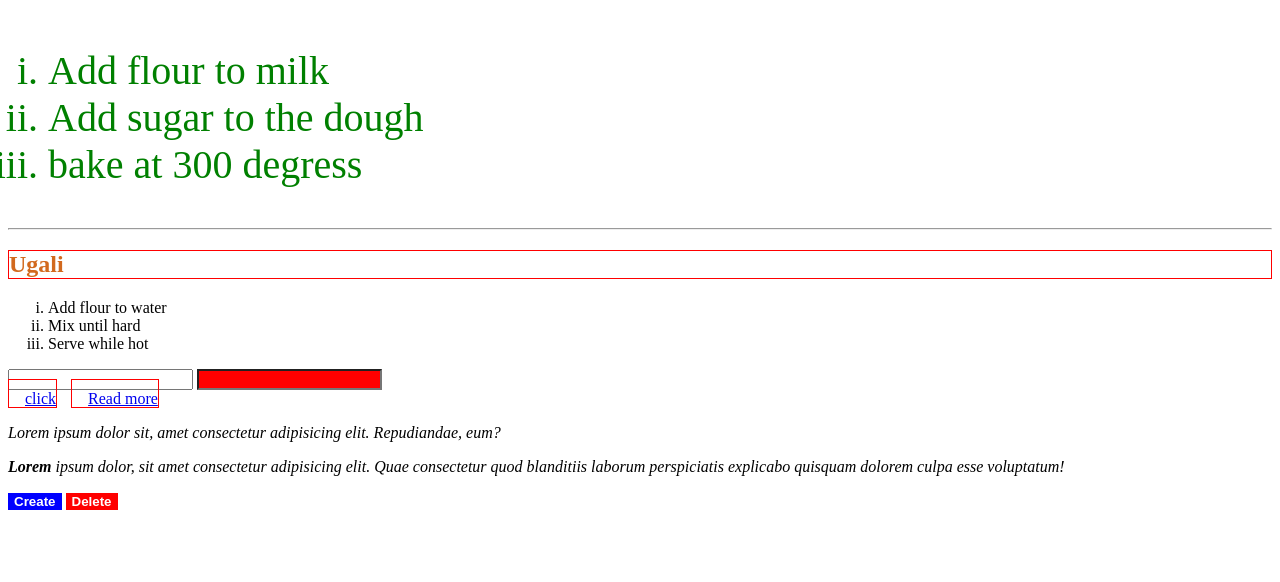
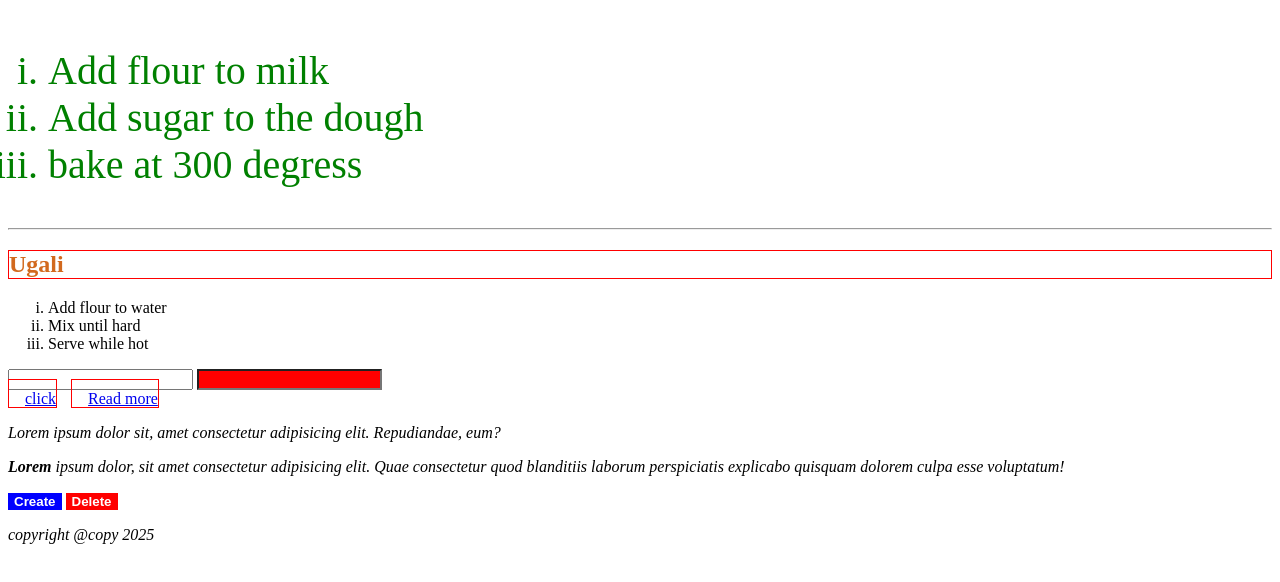
Before and after one commit to muturi254/project, a plain HTML site: page index.html in a window 1280 px wide. Shown: the part 182-764 px from the top of the page. Drawn offline with Linux system fonts and the light colour scheme.

Commit message:
add footer

```diff
--- a/index.html
+++ b/index.html
@@ -84,5 +84,9 @@
    <p> <strong>Lorem</strong> ipsum dolor, sit amet consectetur adipisicing elit. Quae consectetur quod blanditiis laborum perspiciatis explicabo quisquam dolorem culpa esse voluptatum!</p>
    <button class="btn">Create</button>
    <button class="btn" id="delete">Delete</button>
+
+   <footer>
+    <p>copyright @copy 2025</p>
+   </footer>
 </body>
 </html>
```
